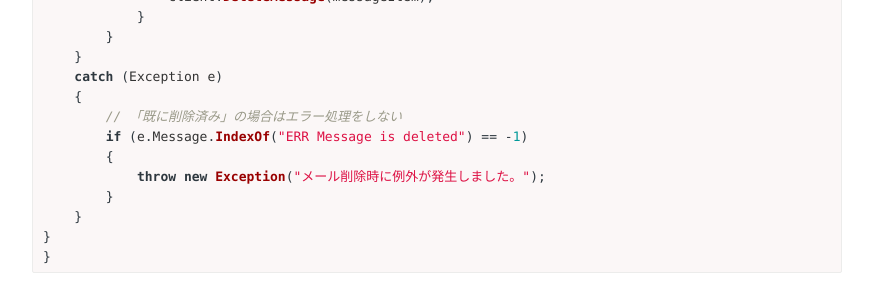
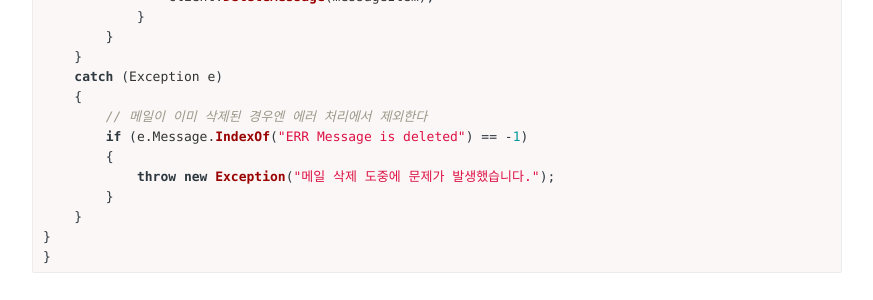
Before and after one commit to Pie001/pie001.github.io, a Jekyll site: the page built from _posts/2016-12-23-0042.md, in a window 1280 px wide and 900 px high, scrolled down 1993 px. Shown: the part 151-451 px from the top of the window, without its empty margins (203-1076 px from the left). Built offline with Jekyll 4.4.1, drawn with Linux system fonts in a browser that asks for light colours; comment, search, counter and statistics services are not loaded.

Commit message:
Update 2016-12-23-0042.md

```diff
--- a/_posts/2016-12-23-0042.md
+++ b/_posts/2016-12-23-0042.md
@@ -106,10 +106,10 @@ public void DeleteMessageByMessageId(Pop3Client client, string messageId)
     }
     catch (Exception e)
     {
-        // 「既に削除済み」の場合はエラー処理をしない
+        // 메일이 이미 삭제된 경우엔 에러 처리에서 제외한다
         if (e.Message.IndexOf("ERR Message is deleted") == -1)
         {
-            throw new Exception("メール削除時に例外が発生しました。");
+            throw new Exception("메일 삭제 도중에 문제가 발생했습니다.");
         }
     }
 }
```
